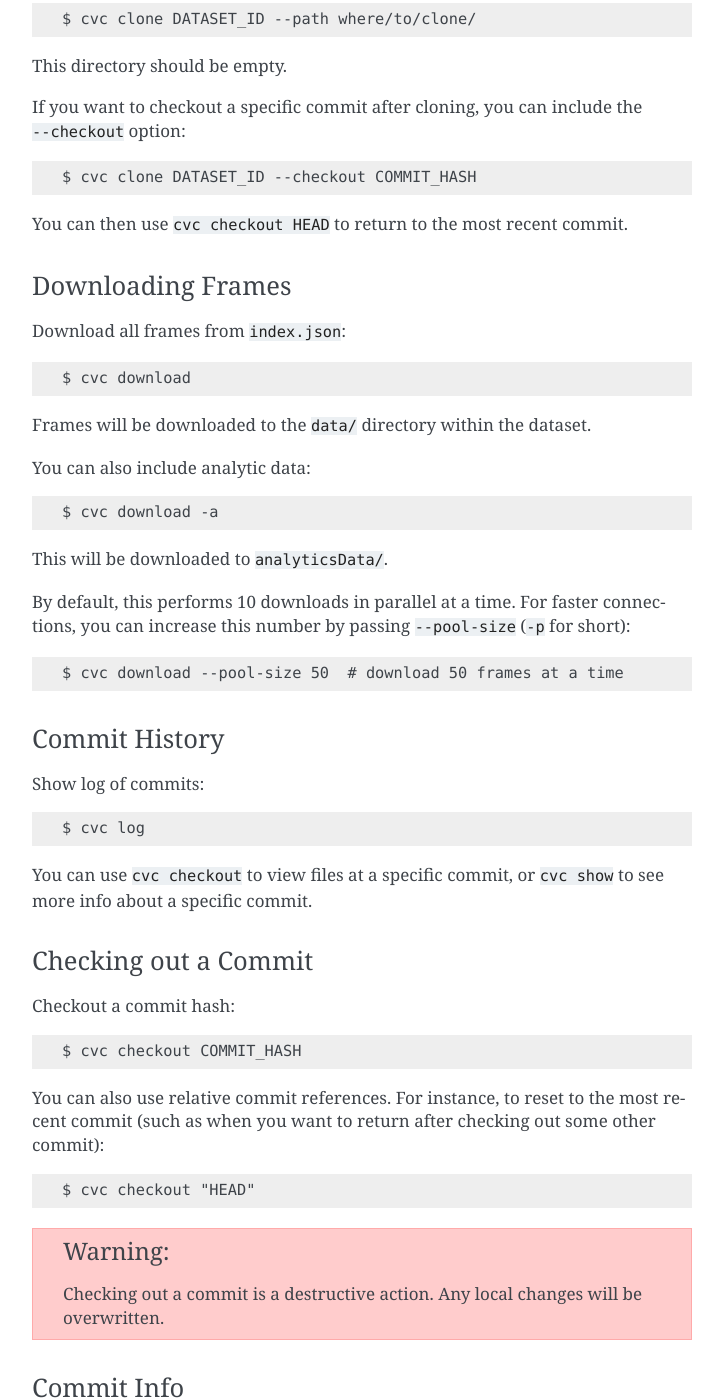
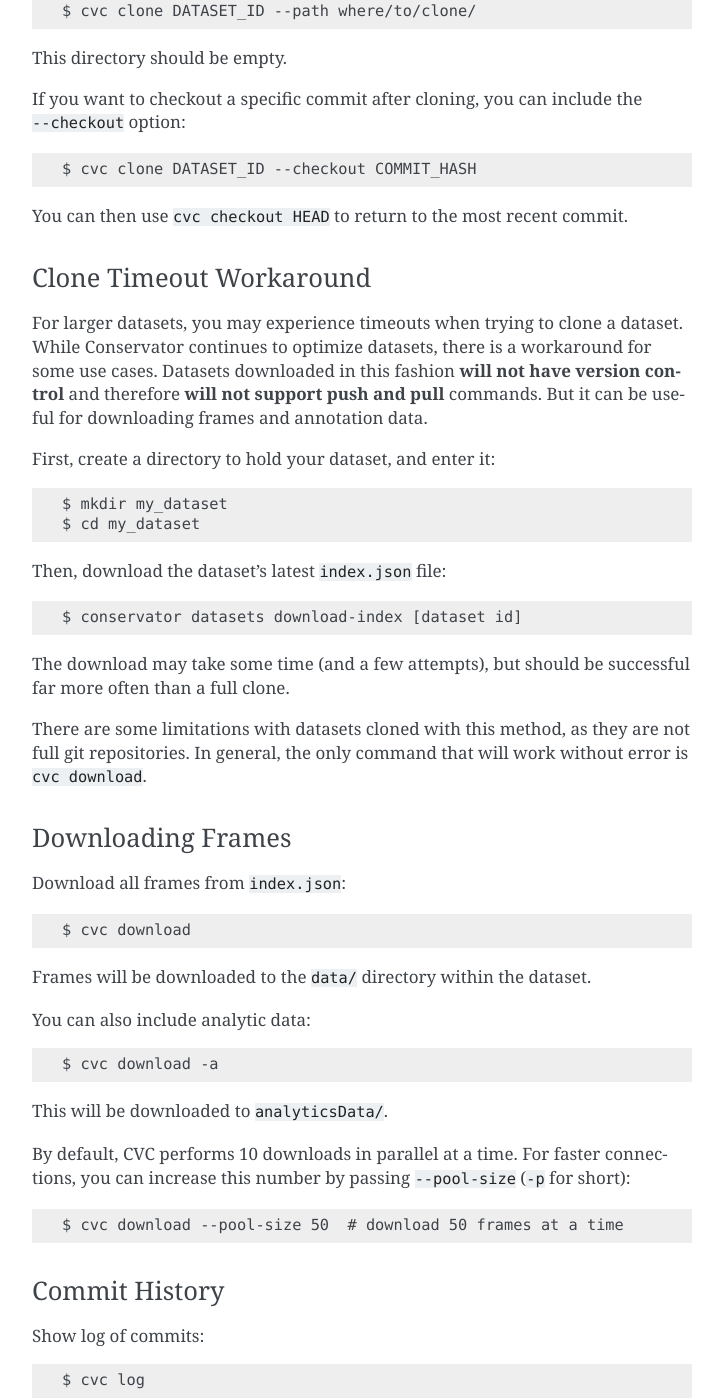
Before and after one commit to FLIR/conservator-cli, a Sphinx documentation site: the page built from docs/usage/cvc_guide.rst, in a window 1280 px wide and 1400 px high, scrolled down 2994 px. Shown: the whole window, without its empty margins (388-1111 px from the left). Built offline with Sphinx 7.4.7, drawn with Linux system fonts in a browser that asks for light colours; some of the changed text lies outside the part shown.

Commit message:
Document download-index, minor cleanup (#260)

```diff
--- a/docs/usage/cvc_guide.rst
+++ b/docs/usage/cvc_guide.rst
@@ -69,7 +69,7 @@
 
 .. note::
    Uploading will also copy staged images alongside other downloaded dataset frames
-    in ``data/``. Pass ``--skip-copy`` to not copy frames.
+   in ``data/``. Pass ``--skip-copy`` to not copy frames.
 
 Additional Reference
 --------------------
@@ -130,6 +130,30 @@
 
 You can then use ``cvc checkout HEAD`` to return to the most recent commit.
 
+Clone Timeout Workaround
+^^^^^^^^^^^^^^^^^^^^^^^^
+
+For larger datasets, you may experience timeouts when trying to clone a dataset.
+While Conservator continues to optimize datasets, there is a workaround for some
+use cases. Datasets downloaded in this fashion **will not have version control**
+and therefore **will not support push and pull** commands. But it can be useful
+for downloading frames and annotation data.
+
+First, create a directory to hold your dataset, and enter it::
+
+    $ mkdir my_dataset
+    $ cd my_dataset
+
+Then, download the dataset's latest ``index.json`` file::
+
+    $ conservator datasets download-index [dataset id]
+
+The download may take some time (and a few attempts), but should be successful
+far more often than a full clone.
+
+There are some limitations with datasets cloned with this method, as they are not
+full git repositories. In general, the only command that will work without error is
+``cvc download``.
 
 Downloading Frames
 ^^^^^^^^^^^^^^^^^^
@@ -147,7 +171,7 @@
 
 This will be downloaded to ``analyticsData/``.
 
-By default, this performs 10 downloads in parallel at a time. For faster connections,
+By default, CVC performs 10 downloads in parallel at a time. For faster connections,
 you can increase this number by passing ``--pool-size`` (``-p`` for short)::
 
     $ cvc download --pool-size 50  # download 50 frames at a time
```
Also changed, not shown: 3 other files.
